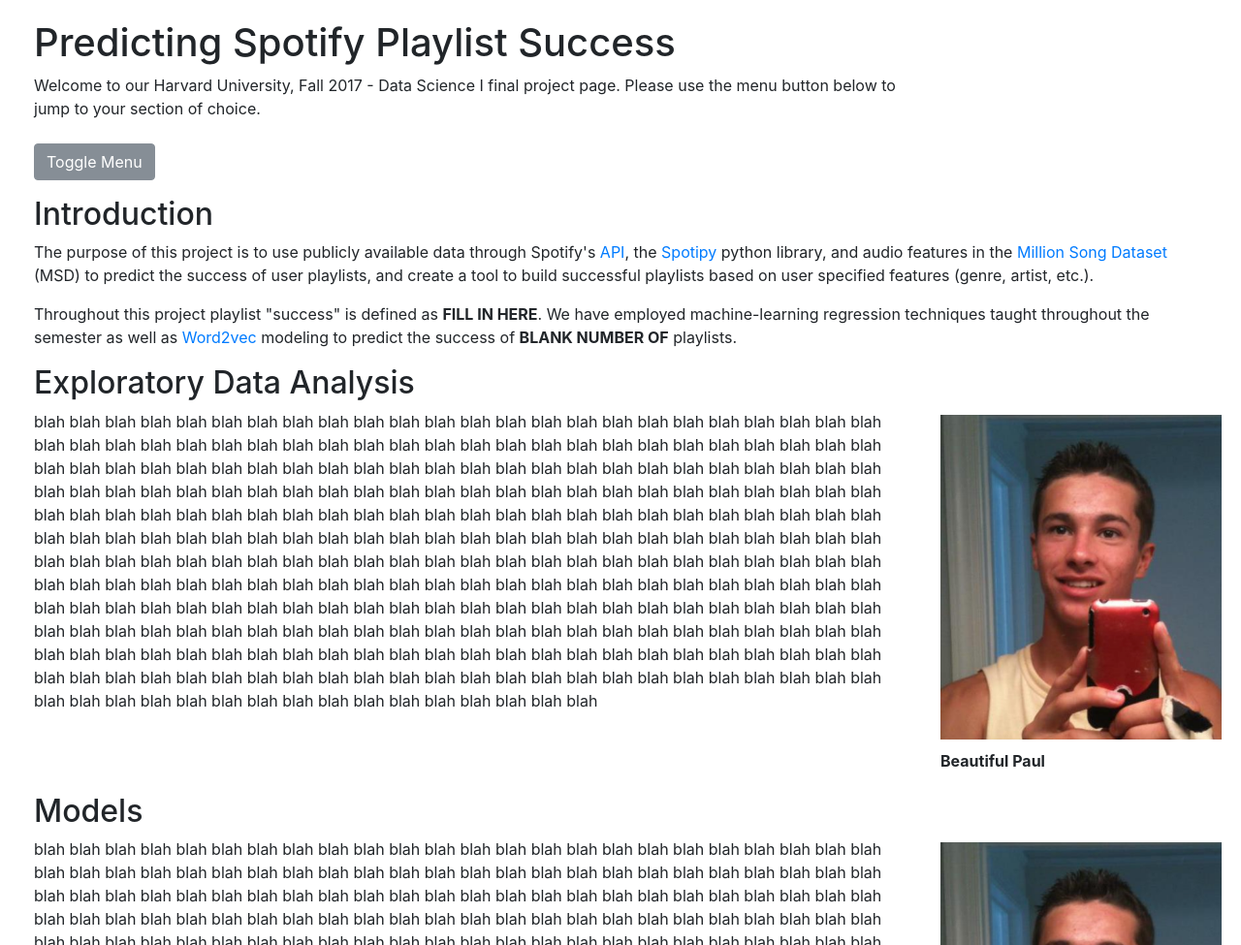
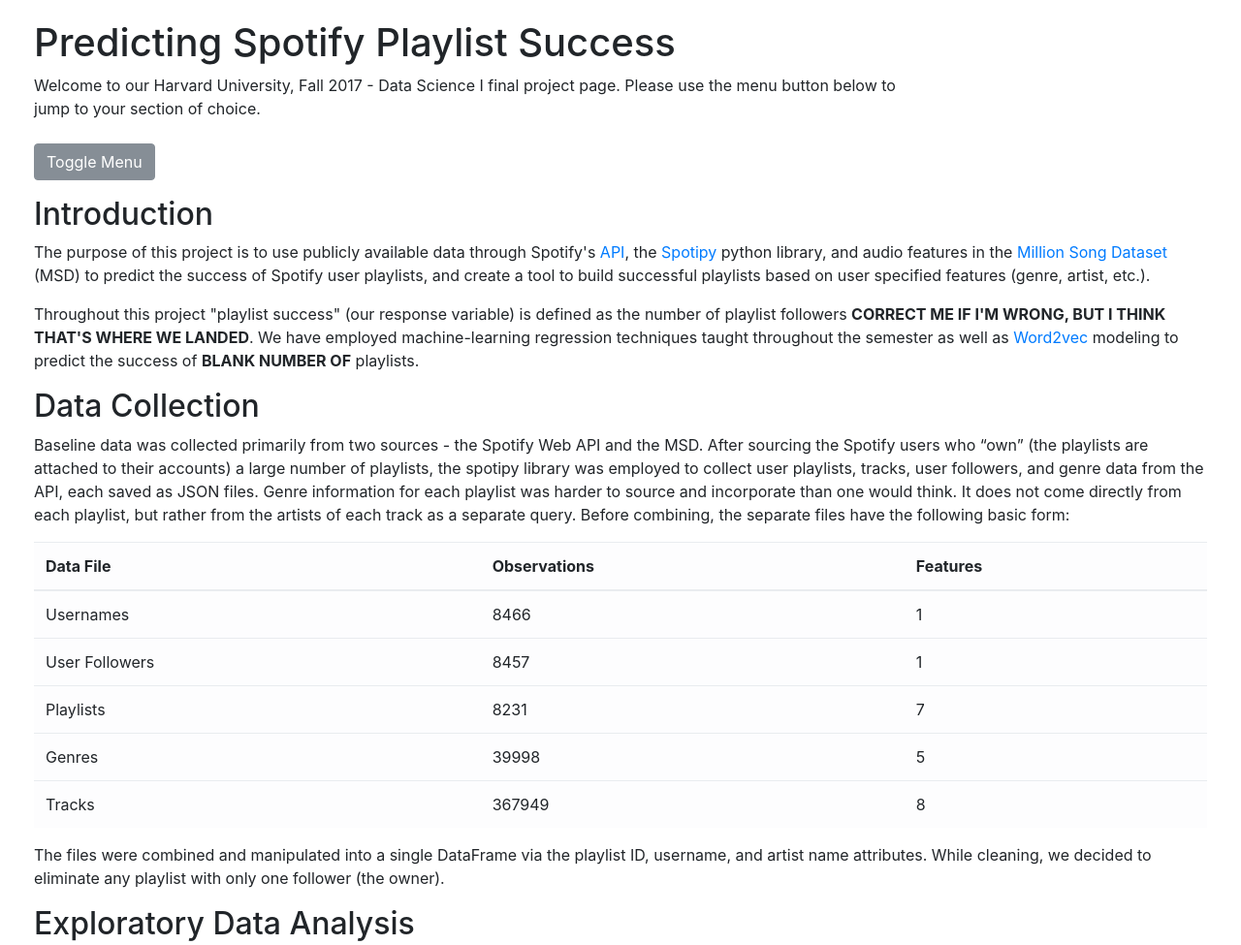
Before and after one commit to ac209-project/ac209-project, a website: page docs/index.html in a window 1280 px wide. Shown: the top 975 px of the page at 97% size. Drawn offline with Linux system fonts and the light colour scheme.

Commit message:
website updates

```diff
--- a/docs/index.html
+++ b/docs/index.html
@@ -38,6 +38,9 @@
                 <a href="#intro">Introduction</a>
             </li>
             <li>
+                <a href="#data">Data Collection</a>
+            </li>
+            <li>
                 <a href="#eda">Exploratory Data Analysis</a>
             </li>
             <li>
@@ -69,8 +72,8 @@
             <div class="row">
                 <div class="col-md-9">
                     <h1>Predicting Spotify Playlist Success</h1>
-                    <p>Welcome to our Harvard University, Fall 2017 - Data Science I final project page. Please use the menu button
-                        below to jump to your section of choice.<br><br>
+                    <p>Welcome to our Harvard University, Fall 2017 - Data Science I final project page. Please use the
+                        menu button below to jump to your section of choice.<br><br>
                         <a href="#menu-toggle" class="btn btn-secondary" id="menu-toggle">Toggle Menu</a>
                     </p>
                 </div>
@@ -86,16 +89,78 @@
                     <p>
                         The purpose of this project is to use publicly available data through Spotify's
                         <a href="https://developer.spotify.com/web-api/">API</a>, the
-                        <a href="https://spotipy.readthedocs.io/en/latest/">Spotipy</a> python library, and audio features
+                        <a href="https://spotipy.readthedocs.io/en/latest/">Spotipy</a> python library, and audio
+                        features
                         in the <a href="https://labrosa.ee.columbia.edu/millionsong/">Million Song Dataset</a> (MSD) to
-                        predict the success of user playlists, and create a tool to build successful playlists based on
+                        predict the success of Spotify user playlists, and create a tool to build successful playlists
+                        based on
                         user specified features (genre, artist, etc.).
                     </p>
                     <p>
-                        Throughout this project playlist "success" is defined as <b>FILL IN HERE</b>. We have employed
-                        machine-learning regression techniques taught throughout the semester as well as
-                        <a href="https://en.wikipedia.org/wiki/Word2vec">Word2vec</a>
-                        modeling to predict the success of <b>BLANK NUMBER OF</b> playlists.
+                        Throughout this project "playlist success" (our response variable) is defined as the number of
+                        playlist followers <b>CORRECT ME IF I'M WRONG, BUT I THINK THAT'S WHERE WE LANDED</b>. We have
+                        employed machine-learning regression techniques taught throughout the semester as well as
+                        <a href="https://en.wikipedia.org/wiki/Word2vec">Word2vec</a> modeling to predict the success of
+                        <b>BLANK NUMBER OF</b> playlists.
+                    </p>
+                </div>
+            </div>
+
+            <div id="data" class="row">
+                <div class="col col-md-12"><h2>Data Collection</h2></div>
+            </div>
+
+            <div class="row">
+                <div class="col col-md-12">
+                    <p>
+                        Baseline data was collected primarily from two sources - the Spotify Web API and the MSD. After
+                        sourcing the Spotify users who “own” (the playlists are attached to their accounts) a large
+                        number of playlists, the spotipy library was employed to collect user playlists, tracks, user
+                        followers, and genre data from the API, each saved as JSON files. Genre information for
+                        each playlist was harder to source and incorporate than one would think. It does not come
+                        directly from each playlist, but rather from the artists of each track as a separate query.
+                        Before combining, the separate files have the following basic form:
+                    </p>
+                    <table class="table table-light">
+                        <thead>
+                        <tr>
+                            <th>Data File</th>
+                            <th>Observations</th>
+                            <th>Features</th>
+                        </tr>
+                        </thead>
+                        <tbody>
+                        <tr>
+                            <td>Usernames</td>
+                            <td>8466</td>
+                            <td>1</td>
+                        </tr>
+                        <tr>
+                            <td>User Followers</td>
+                            <td>8457</td>
+                            <td>1</td>
+                        </tr>
+                        <tr>
+                            <td>Playlists</td>
+                            <td>8231</td>
+                            <td>7</td>
+                        </tr>
+                        <tr>
+                            <td>Genres</td>
+                            <td>39998</td>
+                            <td>5</td>
+                        </tr>
+                        <tr>
+                            <td>Tracks</td>
+                            <td>367949</td>
+                            <td>8</td>
+                        </tr>
+                        </tbody>
+                    </table>
+                    <p>
+                        The files were combined and manipulated into a single DataFrame via the playlist ID, username,
+                        and artist name attributes. While cleaning, we decided to eliminate any playlist with only one
+                        follower (the owner).
                     </p>
                 </div>
             </div>
```
